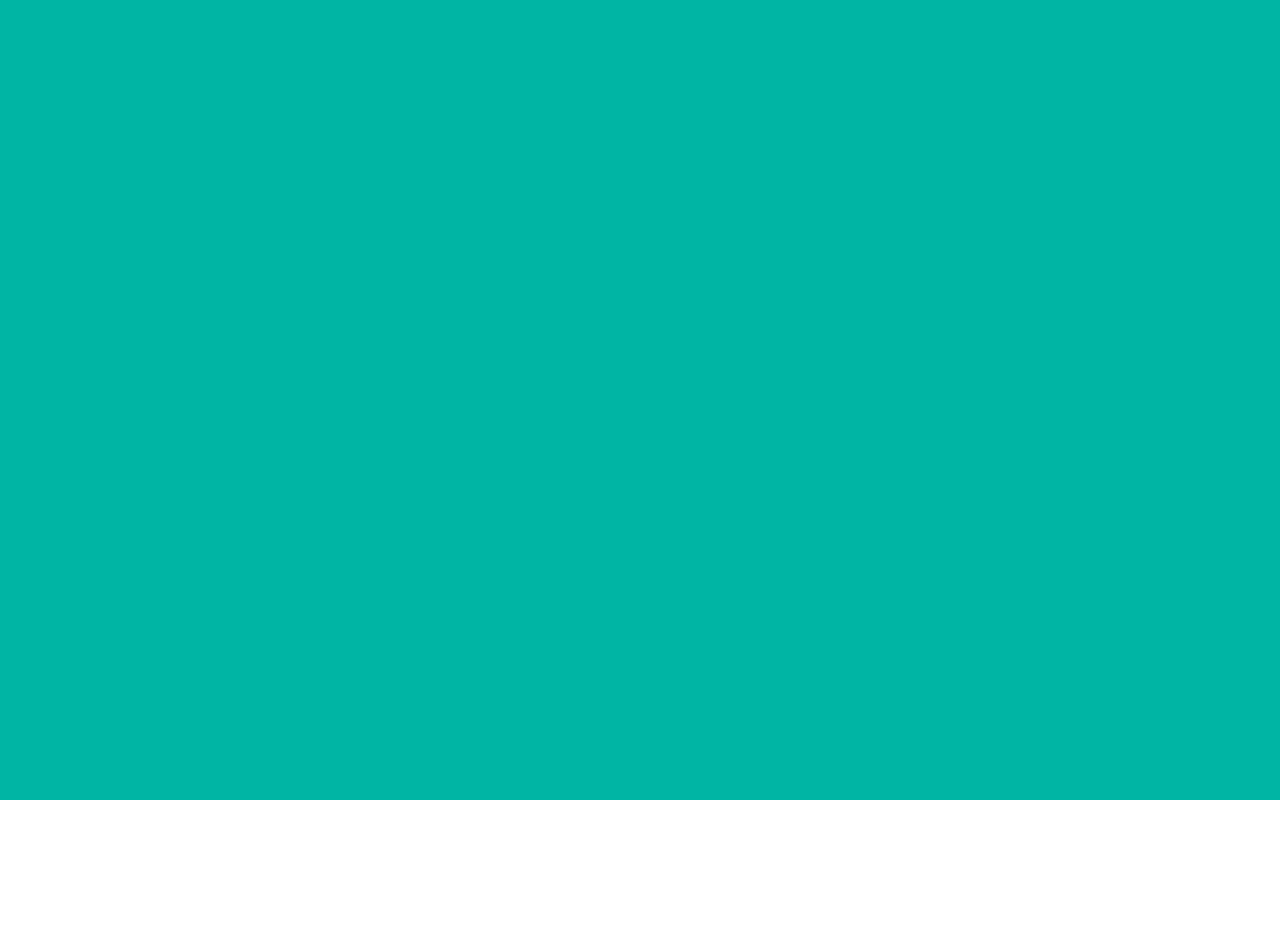
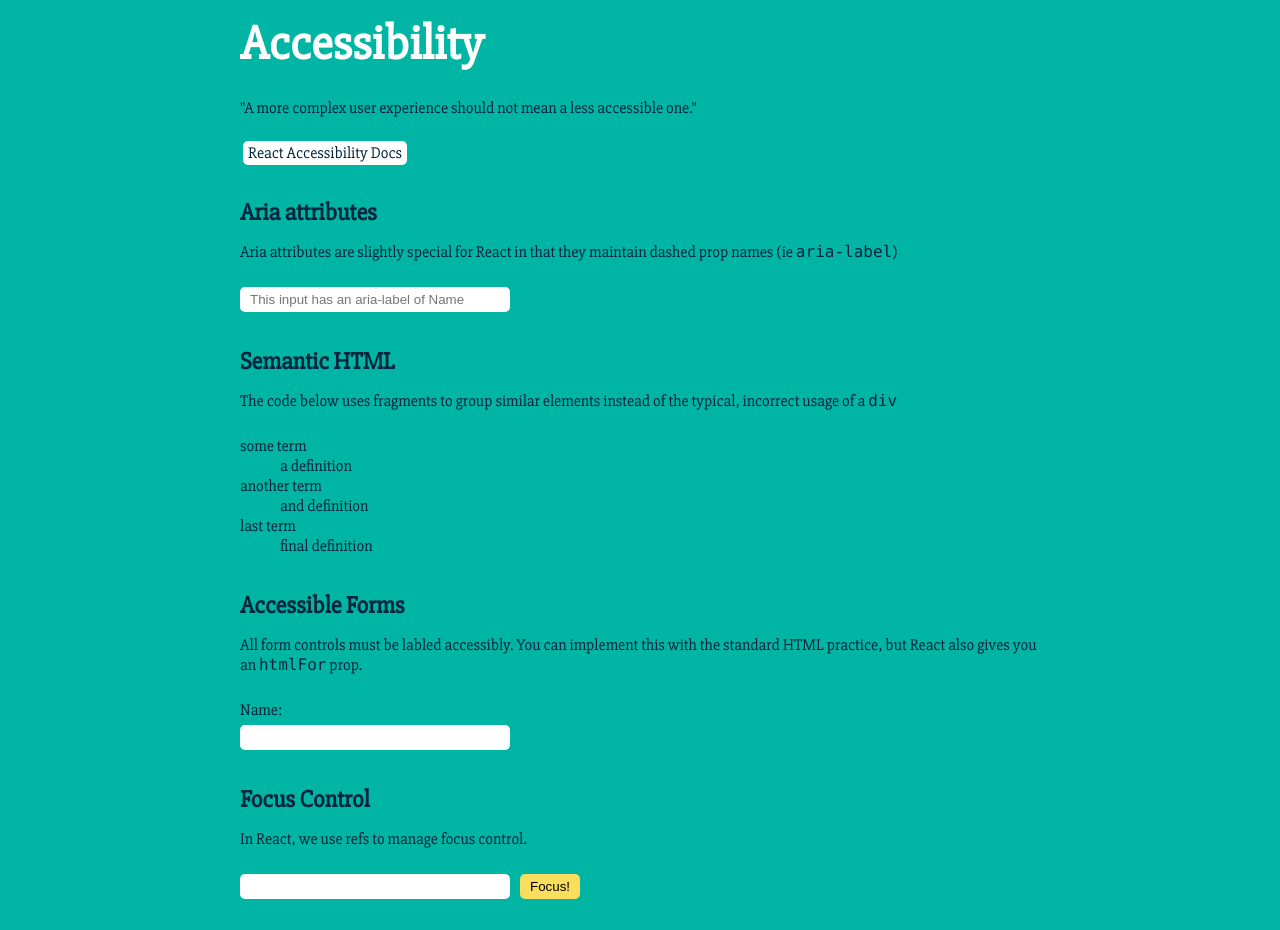
Before and after one commit to ohiock/react-katas, a React (Create React App) app: page /1 in a window 1280 px wide. Shown: the top 930 px of the page. Before the commit the page ends 800 px from the top, so only its background shows below. Built offline with nearby package versions, Linux system fonts and the light colour scheme.

Commit message:
Finished accessibility, updated nav

```diff
--- a/src/Accessibility.js
+++ b/src/Accessibility.js
@@ -1,9 +1,105 @@
-import React from "react";
+import React, { useRef } from "react";
+import styled from "styled-components";
+
 import { Page } from "./Page";
+
+const Section = styled.section`
+  margin-bottom: 35px;
+`;
+
+const Input = styled.input`
+  padding: 5px 10px;
+  width: 250px;
+
+  border: none;
+  border-radius: 5px;
+`;
+
+const Label = styled.label`
+  display: block;
+  margin-bottom: 5px;
+`;
+
+const Button = styled.button`
+  margin: 0 10px;
+  padding: 5px 10px;
+
+  border: none;
+  border-radius: 5px;
+  background: #f9dd5d;
+`;
+
+const listItems = {
+  "some term": "a definition",
+  "another term": "and definition",
+  "last term": "final definition"
+};
+
+const FocusControlDemo = () => {
+  const inputRef = useRef(null);
+
+  return (
+    <>
+      <ManualFocusInput inputRef={inputRef} />
+      <Button onClick={() => inputRef.current.focus()}>Focus!</Button>
+    </>
+  );
+};
+
+const ManualFocusInput = ({ inputRef }) => <Input type="text" ref={inputRef} />;
 
 const Accessibility = () => (
   <Page title="Accessibility">
-    <p>Here it be</p>
+    <Section>
+      <p>
+        "A more complex user experience should not mean a less accessible one."
+      </p>
+      <a href="https://reactjs.org/docs/accessibility.html" target="_blank">
+        React Accessibility Docs
+      </a>
+    </Section>
+    <Section>
+      <h2>Aria attributes</h2>
+      <p>
+        Aria attributes are slightly special for React in that they maintain
+        dashed prop names (ie <code>aria-label</code>)
+      </p>
+      <Input
+        aria-label="Name"
+        placeholder="This input has an aria-label of Name"
+        type="text"
+      />
+    </Section>
+    <Section>
+      <h2>Semantic HTML</h2>
+      <p>
+        The code below uses fragments to group similar elements instead of the
+        typical, incorrect usage of a <code>div</code>
+      </p>
+      <dl>
+        {Object.keys(listItems).map(key => (
+          <React.Fragment key={key}>
+            <dt>{key}</dt>
+            <dd>{listItems[key]}</dd>
+          </React.Fragment>
+        ))}
+      </dl>
+    </Section>
+    <Section>
+      <h2>Accessible Forms</h2>
+      <p>
+        All form controls must be labled accessibly. You can implement this with
+        the standard HTML practice, but React also gives you an{" "}
+        <code>htmlFor</code> prop.
+      </p>
+      <Label htmlFor="namedInput">Name:</Label>
+      <Input id="namedInput" type="text" name="name" />
+    </Section>
+    <Section>
+      <h2>Focus Control</h2>
+      <p>In React, we use refs to manage focus control.</p>
+      <FocusControlDemo />
+    </Section>
   </Page>
 );
 
--- a/src/App.js
+++ b/src/App.js
@@ -1,11 +1,12 @@
 import React from "react";
 import styled from "styled-components";
-import { BrowserRouter as Router, Route } from "react-router-dom";
+import { BrowserRouter as Router, Redirect, Route } from "react-router-dom";
 import { Accessibility } from "./Accessibility";
 import { Home } from "./Home";
 
 const AppContainer = styled.div`
-  height: 100vh;
+  min-height: 100vh;
+  padding-bottom: 25px;
 
   background: #00b5a3;
   color: #00253e;
@@ -16,7 +17,8 @@ function App() {
     <AppContainer>
       <Router>
         <Route path="/" exact component={Home} />
-        <Route path="/accessibility" component={Accessibility} />
+        <Route path="/0" exact component={Home} />
+        <Route path="/1" component={Accessibility} />
       </Router>
     </AppContainer>
   );
--- a/src/Home.js
+++ b/src/Home.js
@@ -9,7 +9,7 @@ const Home = () => (
       opportunity to practice using them.
     </p>
     <p>
-      <Link to="/accessbility">Check it out</Link>
+      <Link to="/1">Check it out</Link>
     </p>
   </Page>
 );
--- a/src/Page.js
+++ b/src/Page.js
@@ -1,26 +1,38 @@
 import React from "react";
 import styled from "styled-components";
+import { Link } from "react-router-dom";
 
 const PageContainer = styled.div`
   width: 800px;
   margin: auto;
+  padding-bottom: 10px;
 
   overflow: hidden;
 `;
 
 const PageHeader = styled.header`
-  margin: 25px 0;
+  margin-top: 15px;
 `;
 
-const PageContent = styled.div``;
+const getPageNumber = path => path.split("/")[1];
 
-const Page = ({ title, children }) => (
+const Page = ({ title, children }) => {
+  document.title = title;
+
+  let pageNumber = parseInt(getPageNumber(window.location.pathname));
+
+  return (
     <PageContainer>
       <PageHeader>
         <h1>{title}</h1>
       </PageHeader>
-    <PageContent>{children}</PageContent>
+      <div>{children}</div>
+      <footer>
+        {!!pageNumber && <Link to={`/${pageNumber - 1}`}>{`< Previous`}</Link>}
+        <Link to={`/${pageNumber + 1}`}>{`Next >`}</Link>
+      </footer>
     </PageContainer>
   );
+};
 
 export { Page };
--- a/src/index.css
+++ b/src/index.css
@@ -46,11 +46,20 @@ h3 {
 }
 
 h1 {
+  margin-bottom: 25px;
+
   font-size: 4.8rem;
 }
 
 h2 {
+  margin-bottom: 15px;
+
+  color: #00253e;
+  font-size: 2.4rem;
 }
 
 h3 {
+  color: #00253e;
+  font-size: 1.6rem;
+  font-weight: bold;
 }
```
Lines whose indentation alone changed are shown as unchanged.
